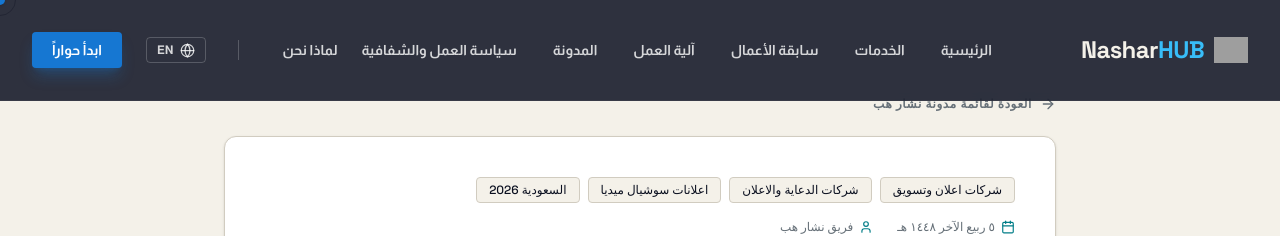
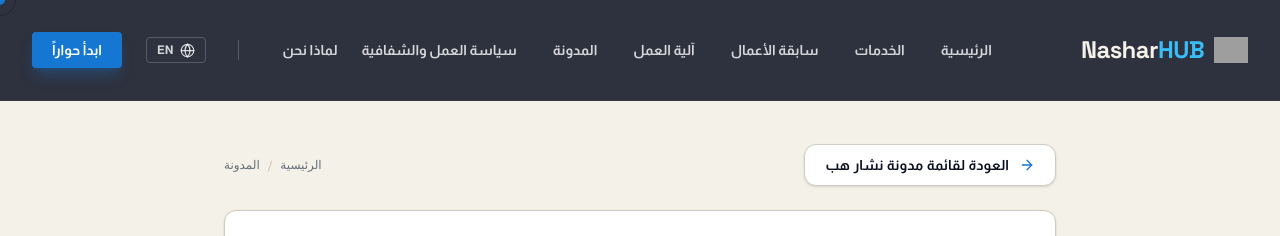
Before and after one commit to AhmedZakaria14/-, a React (Vite) app: page /blog/advertising-and-marketing-companies-in-saudi in a window 1280 px wide. Shown: the top 236 px of the page. Built offline with nearby package versions, Linux system fonts and the light colour scheme; grey boxes are pictures that could not be loaded.

Commit message:
style(blog): update layout padding and navigation UI
Adjust top padding for improved visual hierarchy across viewports and redesign the back navigation button with enhanced styling and hover effects.

```diff
--- a/src/components/Blog.tsx
+++ b/src/components/Blog.tsx
@@ -27,7 +27,7 @@ export const Blog: React.FC<BlogProps> = ({ lang, onBack }) => {
   }, [lang]);
 
   return (
-    <div className="min-h-screen bg-[#f4f1e9] text-[#0b1020] pt-24 pb-16">
+    <div className="min-h-screen bg-[#f4f1e9] text-[#0b1020] pt-28 sm:pt-32 pb-16">
       <div className="container mx-auto px-4 sm:px-6 lg:px-8 max-w-7xl">
         <div className="mb-8">
           <Breadcrumb
--- a/src/components/BlogPost.tsx
+++ b/src/components/BlogPost.tsx
@@ -129,25 +129,34 @@ export const BlogPost: React.FC<BlogPostProps> = ({ lang, onBack }) => {
   if (!post) return null;
 
   return (
-    <div className="min-h-screen bg-[#f4f1e9] text-[#0b1020] pt-24 pb-16">
+    <div className="min-h-screen bg-[#f4f1e9] text-[#0b1020] pt-28 sm:pt-32 md:pt-36 pb-20">
       <div className="container mx-auto px-4 sm:px-6 lg:px-8 max-w-4xl">
-        {/* Navigation back button */}
+        {/* Navigation back button & breadcrumbs */}
+        <div className="mb-6 flex flex-wrap items-center justify-between gap-3">
           <button
             onClick={() => navigate('/blog')}
-          className="flex items-center text-[#667078] hover:text-[#0b1020] transition-colors mb-6 font-mono text-xs uppercase tracking-wider font-bold cursor-pointer"
+            className="group inline-flex items-center gap-2.5 px-4 py-2.5 sm:px-5 sm:py-2.5 rounded-xl bg-white hover:bg-[#003366] text-[#0b1020] hover:text-white border border-[#d1ccc0] hover:border-[#003366] shadow-sm hover:shadow-md transition-all duration-200 text-xs sm:text-sm font-bold font-sans cursor-pointer focus:outline-none focus:ring-2 focus:ring-[#1677d2] focus:ring-offset-2"
+            aria-label={isRTL ? "العودة لقائمة مدونة نشار هب" : "Back to Nashar Hub Blog"}
           >
             {isRTL ? (
               <>
-              <ArrowRight className="w-4 h-4 ml-2" />
-              العودة لقائمة مدونة نشار هب
+                <ArrowRight className="w-4 h-4 text-[#1677d2] group-hover:text-white transition-transform group-hover:translate-x-1 shrink-0" />
+                <span>العودة لقائمة مدونة نشار هب</span>
               </>
             ) : (
               <>
-              <ArrowLeft className="w-4 h-4 mr-2" />
-              Back to Nashar Hub Blog
+                <ArrowLeft className="w-4 h-4 text-[#1677d2] group-hover:text-white transition-transform group-hover:-translate-x-1 shrink-0" />
+                <span>Back to Nashar Hub Blog</span>
               </>
             )}
           </button>
+
+          <nav aria-label="Breadcrumb" className="hidden sm:flex items-center gap-2 text-xs font-mono text-[#667078]">
+            <Link to="/" className="hover:text-[#0b1020] transition-colors">{isRTL ? 'الرئيسية' : 'Home'}</Link>
+            <span className="text-[#d1ccc0]">/</span>
+            <Link to="/blog" className="hover:text-[#0b1020] transition-colors">{isRTL ? 'المدونة' : 'Blog'}</Link>
+          </nav>
+        </div>
 
         <article className="bg-white rounded-xl overflow-hidden shadow-sm border border-[#d1ccc0]">
           {/* Unified Article Header & Cover Image */}
@@ -473,6 +482,37 @@ export const BlogPost: React.FC<BlogPostProps> = ({ lang, onBack }) => {
               </div>
             </div>
 
+            {/* Bottom Return To Blog Button & Top Scroll */}
+            <div className="mt-10 pt-6 border-t border-[#d1ccc0] flex flex-wrap items-center justify-between gap-4">
+              <button
+                onClick={() => {
+                  window.scrollTo({ top: 0, behavior: 'smooth' });
+                  navigate('/blog');
+                }}
+                className="group inline-flex items-center gap-2.5 px-5 py-2.5 rounded-xl bg-[#f4f1e9] hover:bg-[#003366] text-[#0b1020] hover:text-white border border-[#d1ccc0] hover:border-[#003366] shadow-sm hover:shadow transition-all duration-200 text-xs sm:text-sm font-bold font-sans cursor-pointer focus:outline-none focus:ring-2 focus:ring-[#1677d2]"
+                aria-label={isRTL ? "العودة لقائمة مدونة نشار هب" : "Back to Nashar Hub Blog"}
+              >
+                {isRTL ? (
+                  <>
+                    <ArrowRight className="w-4 h-4 text-[#1677d2] group-hover:text-white transition-transform group-hover:translate-x-1 shrink-0" />
+                    <span>العودة لقائمة مدونة نشار هب</span>
+                  </>
+                ) : (
+                  <>
+                    <ArrowLeft className="w-4 h-4 text-[#1677d2] group-hover:text-white transition-transform group-hover:-translate-x-1 shrink-0" />
+                    <span>Back to Nashar Hub Blog</span>
+                  </>
+                )}
+              </button>
+
+              <button
+                onClick={() => window.scrollTo({ top: 0, behavior: 'smooth' })}
+                className="text-xs font-mono text-[#667078] hover:text-[#0b1020] transition-colors cursor-pointer"
+              >
+                {isRTL ? '↑ الصعود لأعلى المقال' : '↑ Back to Top'}
+              </button>
+            </div>
+
           </div>
         </article>
       </div>
```
Lines whose indentation alone changed are shown as unchanged.
